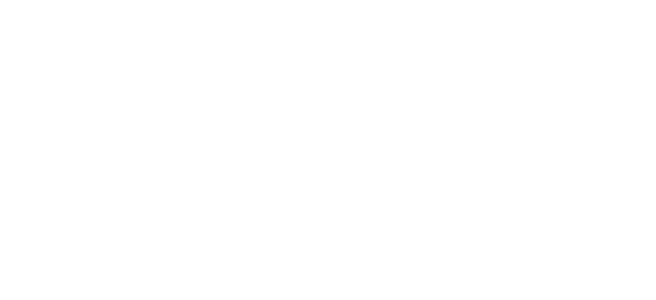
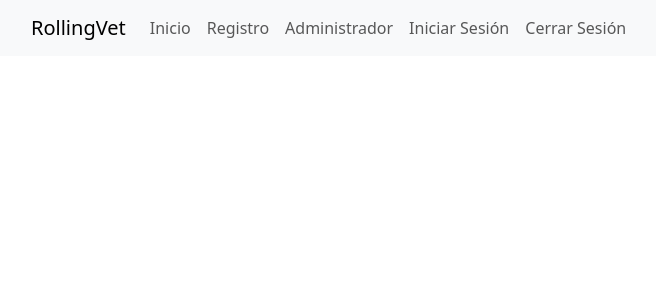
Before and after one commit to nicoleonard/rollingVetFront, a React (Vite) app: page / in a window 1280 px wide. Shown: the top 300 px of the page, without its empty margins (51-707 px from the left). Built offline with nearby package versions, Linux system fonts and the light colour scheme.

Commit message:
Estructura inicial del menu

```diff
--- a/src/App.jsx
+++ b/src/App.jsx
@@ -1,8 +1,10 @@
 import './App.css'
+import Menu from './components/common/Menu'
 
 function App() {
   return (
     <>
+    <Menu />
     </>
   )
 }
--- /dev/null
+++ b/src/components/common/Menu.jsx
@@ -0,0 +1,26 @@
+import Container from 'react-bootstrap/Container';
+import Nav from 'react-bootstrap/Nav';
+import Navbar from 'react-bootstrap/Navbar';
+import NavDropdown from 'react-bootstrap/NavDropdown';
+
+function Menu() {
+  return (
+    <Navbar expand="lg" className="bg-body-tertiary">
+      <Container>
+        <Navbar.Brand href="#home">RollingVet</Navbar.Brand>
+        <Navbar.Toggle aria-controls="basic-navbar-nav" />
+        <Navbar.Collapse id="basic-navbar-nav">
+          <Nav className="me-auto">
+            <Nav.Link href="#home">Inicio</Nav.Link>
+            <Nav.Link href="#link">Registro</Nav.Link>
+            <Nav.Link href="#link">Administrador</Nav.Link>
+            <Nav.Link href="#link">Iniciar Sesión</Nav.Link>
+            <Nav.Link href="#link">Cerrar Sesión</Nav.Link>
+          </Nav>
+        </Navbar.Collapse>
+      </Container>
+    </Navbar>
+  );
+}
+
+export default Menu;
```
